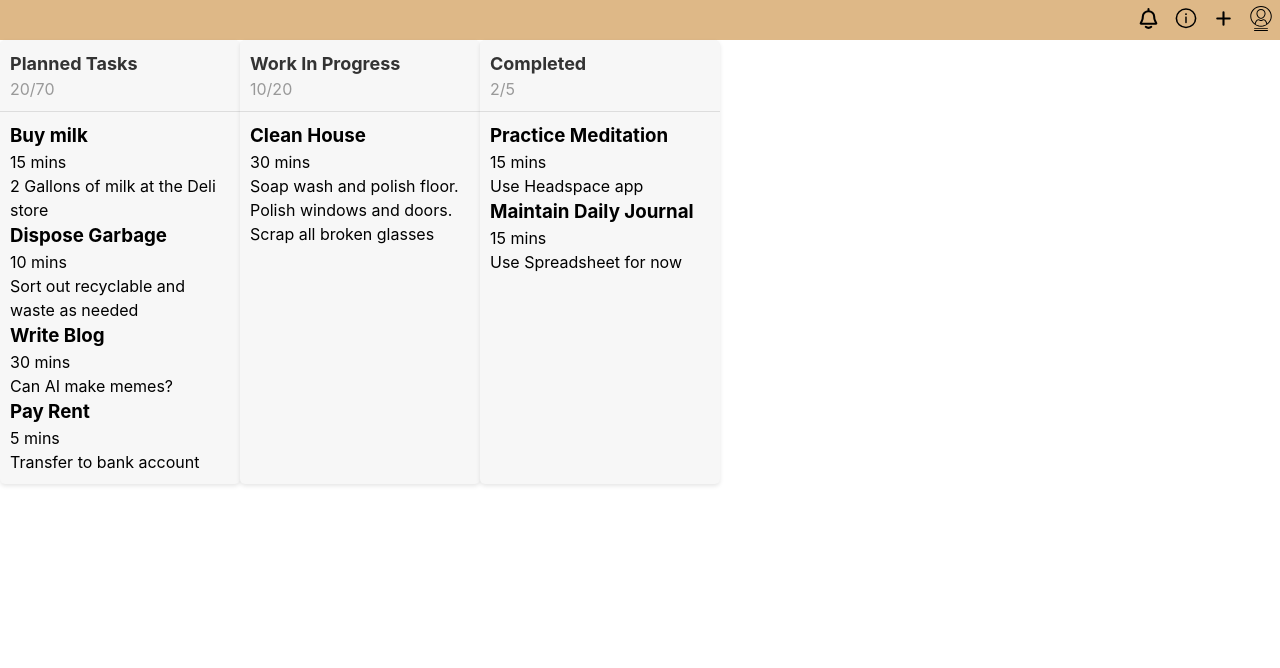
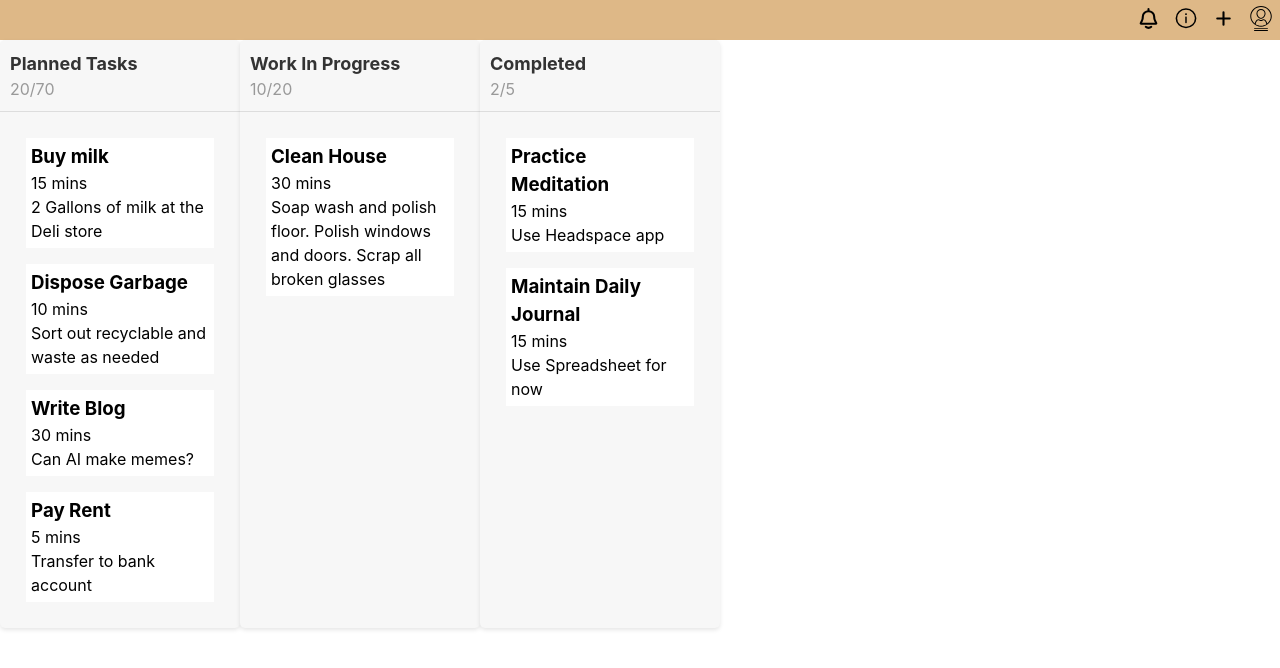
Before and after one commit to harshraut22/Trello, a React (Vite) app: page / in a window 1280 px wide. Shown: the top 668 px of the page. Built offline with nearby package versions, Linux system fonts and the light colour scheme.

Commit message:
UI update for Cards

```diff
--- a/src/Components/Card.jsx
+++ b/src/Components/Card.jsx
@@ -1,8 +1,13 @@
 import React from 'react';
 
 const Card = ({ card }) => {
+  const cardStyles = {
+    backgroundColor : "white",
+    padding : "5px",
+    margin: "2vh"
+  }
   return (
-    <div className="card">
+    <div className="card" style={cardStyles}>
       <h3 className="card-title">{card.title}</h3>
       <p className="card-label">{card.label}</p>
       <p className="card-description">{card.description}</p>
```
